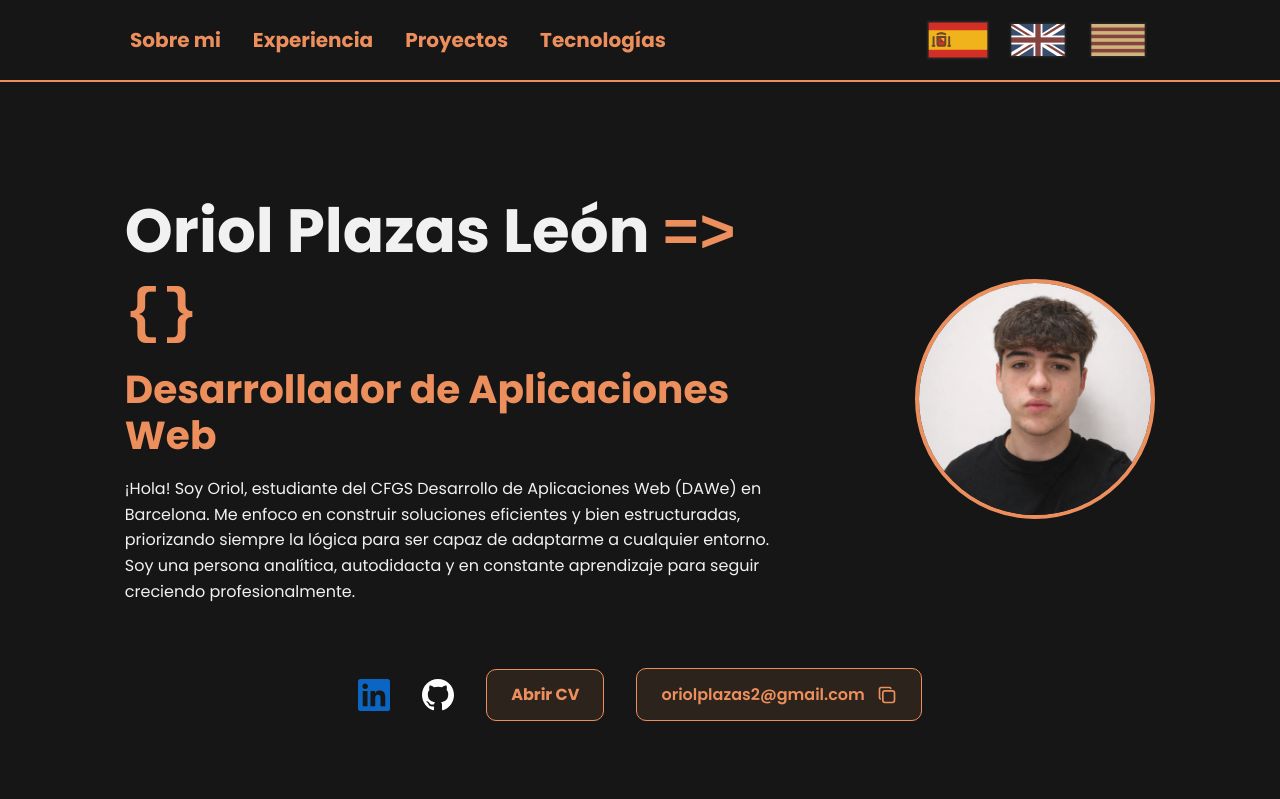
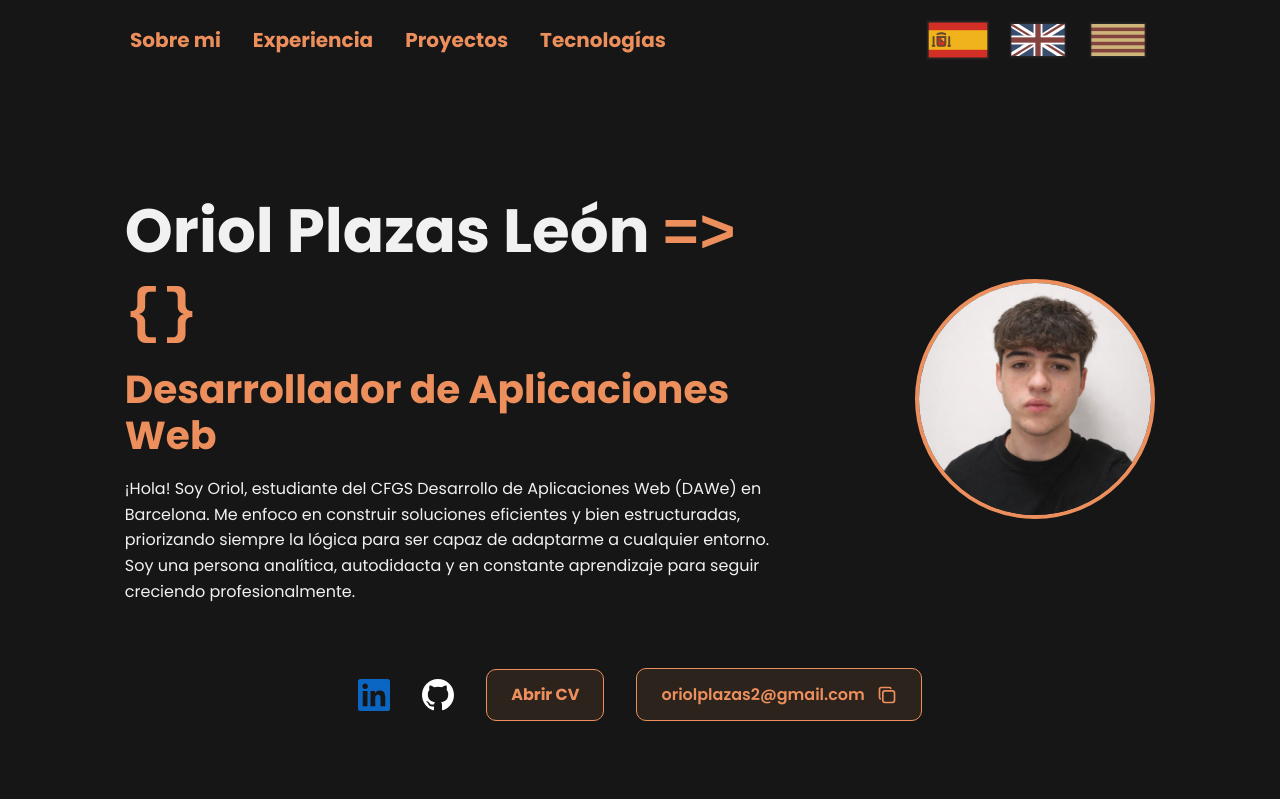
Before and after one commit to oriioll/portfolio, a Vue app: page / in a window 1280 px wide. Shown: the top 799 px of the page. Built offline with nearby package versions, Linux system fonts and the light colour scheme; a web font is replaced by a local one.

Commit message:
feat: add scroll animation to the border in the header

```diff
--- a/src/components/PortfolioHeader.vue
+++ b/src/components/PortfolioHeader.vue
@@ -23,10 +23,30 @@ header {
     top: 0;
     z-index: 100;
     background: var(--bg-primary);
-    border-bottom: solid 2px var(--accent-ui);
     padding: .5rem;
     box-sizing: border-box;
     overflow: hidden;
+    border-bottom: solid 2px var(--accent-ui);
+}
+
+/* If user navigator supports animation-timeline */
+@supports (animation-timeline: scroll()) {
+  header {
+    border-bottom: none;
+    animation: borderHeader ease-in-out both;
+    animation-timeline: scroll(root);
+    animation-range: 0 150px;
+  }
+}
+
+/*KEYFRAMES - Animations*/
+@keyframes borderHeader {
+  from {
+    border-bottom: solid 2px rgba(255, 255, 255, 0);
+  }
+  to {
+    border-bottom: solid 2px var(--accent-ui);
+  }
 }
 /*MEDIA QUERIES - Responsive*/
 /* Smaller devices */
```
